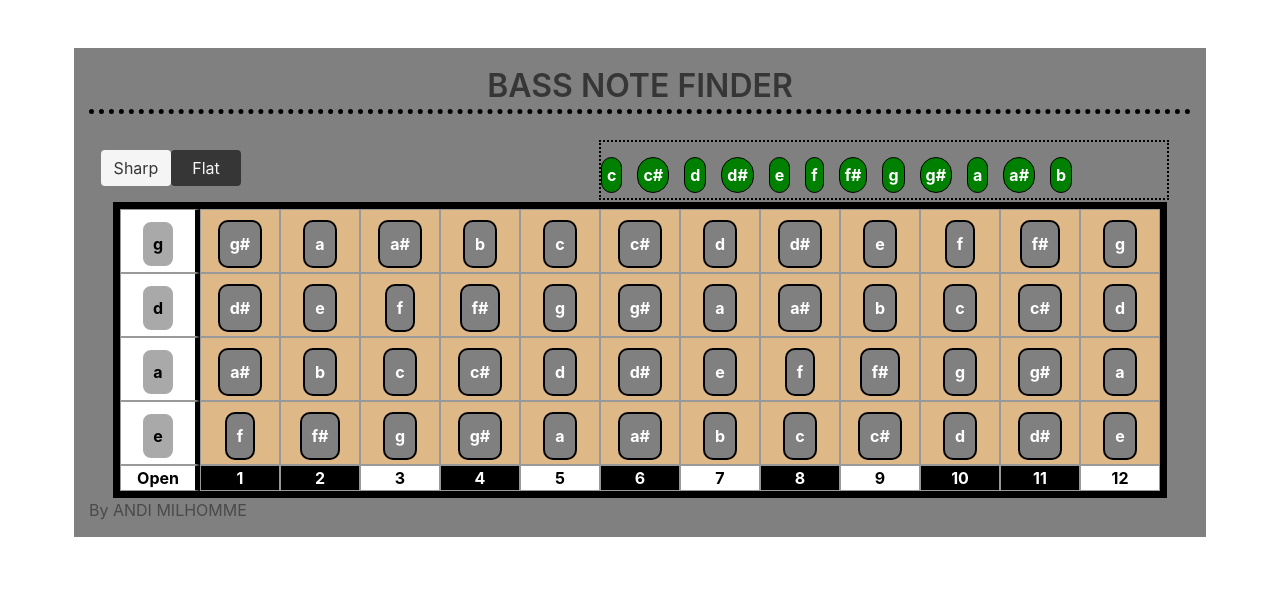
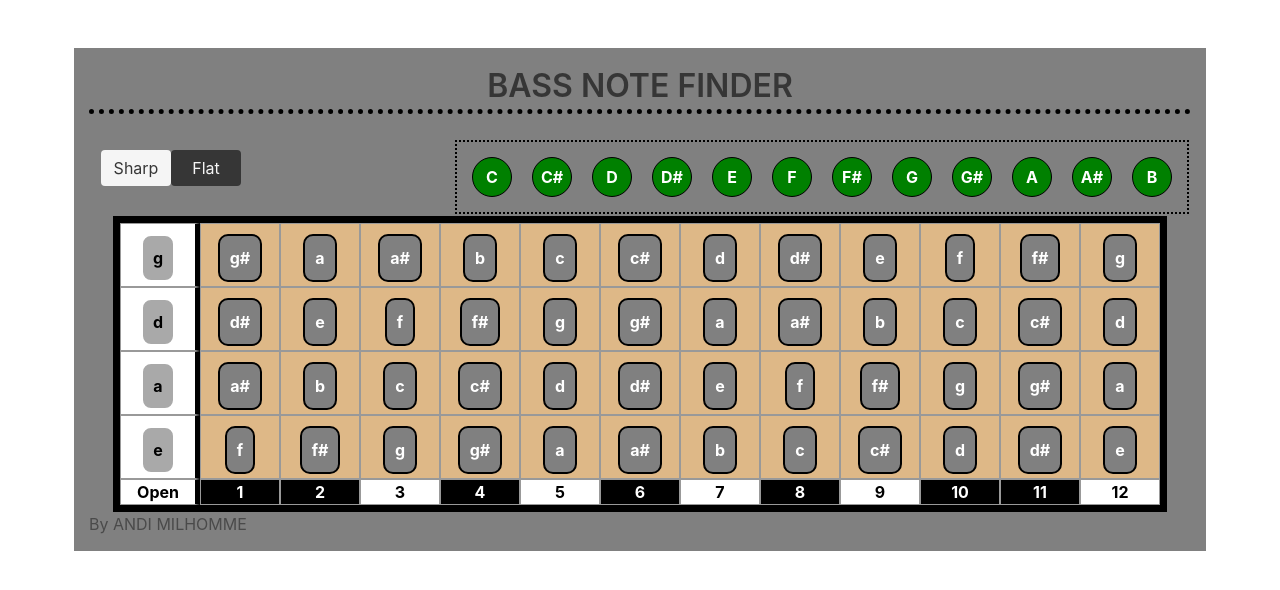
Before and after one commit to anditherobot/bassNoteFinder, an Angular app: page /bass in a window 1280 px wide. Shown: the top 590 px of the page. Built offline with nearby package versions, Linux system fonts and the light colour scheme.

Commit message:
updated the look of the notes list

```diff
--- a/src/app/components/bass/bass.component.scss
+++ b/src/app/components/bass/bass.component.scss
@@ -1,9 +1,27 @@
 .notesList {
+    display: flex;
     list-style: none;
     border: 2px dotted black;
-    height: 60px;
-    width: 570px;
-    margin-right: 20px;
+   justify-content: space-evenly;
+    padding: 5px;
+
+    & .notesList-item {
+        display:flex;
+        justify-content: center;
+        align-items: center;
+        margin: 10px;
+        padding: 5px;
+        height: 40px;
+        width: 40px;
+        border-radius: 50%;
+        text-transform: uppercase;
+        font-weight: bold;
+        color: white;
+        background-color: green;
+        border: 1px solid black;
+
+    }
+
 
 }
 .notesList-item:hover {
@@ -31,19 +49,6 @@
 
 
 
-.notesList-item {
-    display:inline-block;
-    margin-right: 15px;
-    margin-top: 15px;
-    padding: 5px;
-    border-radius: 30px;
-    margin-bottom: 4px;
-    font-weight: bold;
-    color: white;
-    background-color: green;
-    border: 1px solid black;
-
-}
 
 .notesListActive {
     background-color: red ;
```
